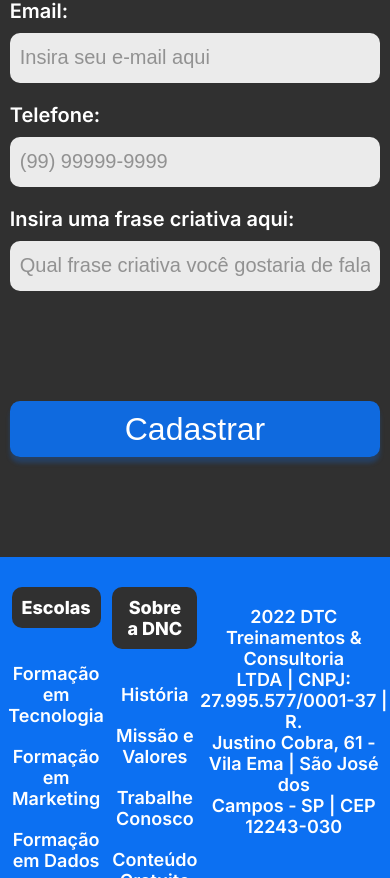
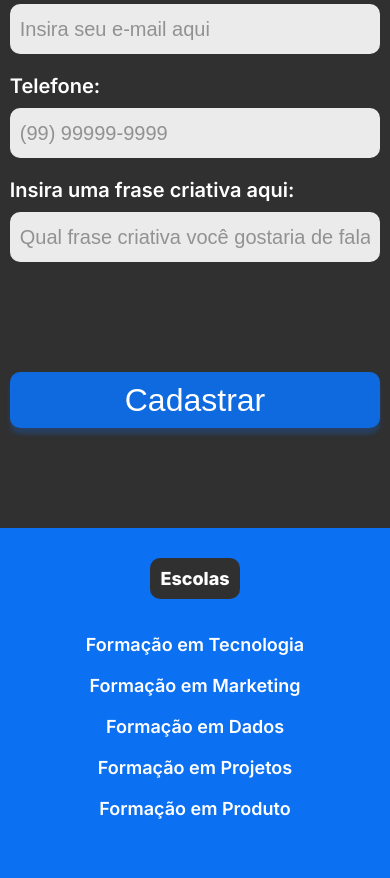
Before and after one commit to AlineSchroeder/Bootcamp-dnc, a plain HTML site: page index.html in a window 390 px wide. Shown: the part 1122-2000 px from the top of the page. Drawn offline with Linux system fonts and the light colour scheme.

Commit message:
Adicionando media query no footer

```diff
--- a/style.css
+++ b/style.css
@@ -291,7 +291,7 @@ section{
         }
 
         section h2{
-            font-size: 28px;
+            font-size: 26px;
             padding-right: 5px;
             padding-left: 5px;
         }
@@ -304,4 +304,14 @@ section{
         .checkbox-itens label{
             font-size: 17px;
         }
+
+        /* Footer */
+
+        footer .linha1{
+            flex-direction: column;
+        }
+
+        footer .endereco{
+            margin-bottom: 20px;
+        }
     }
```
